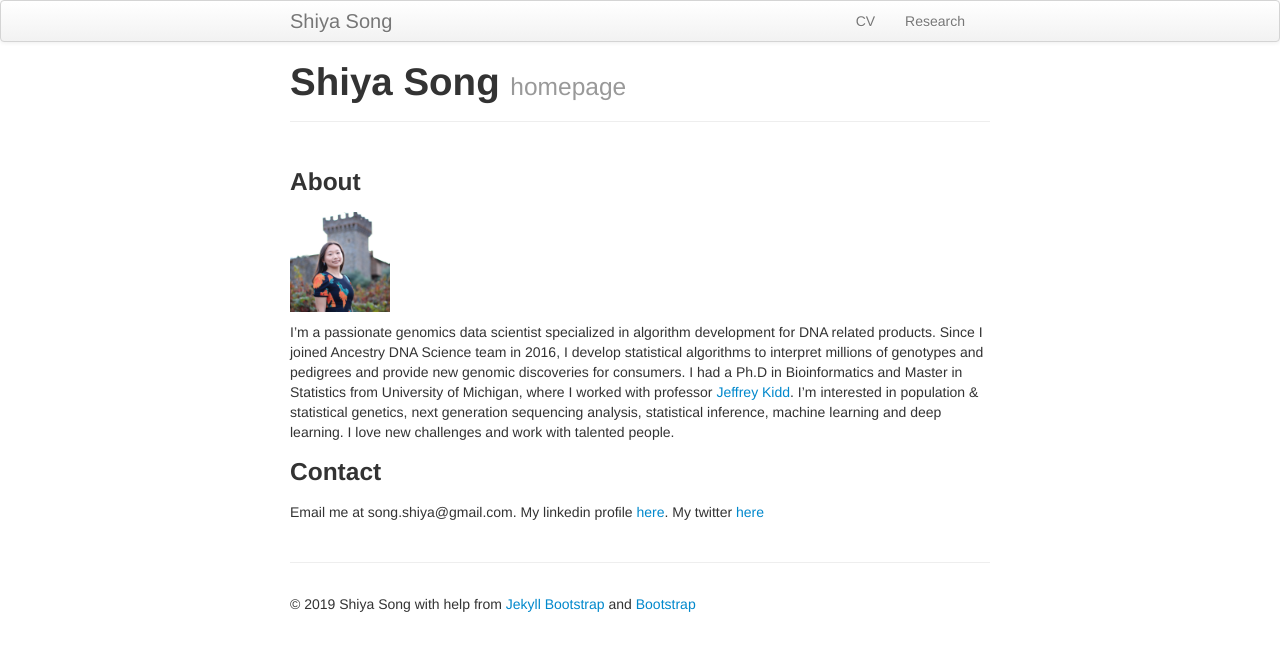
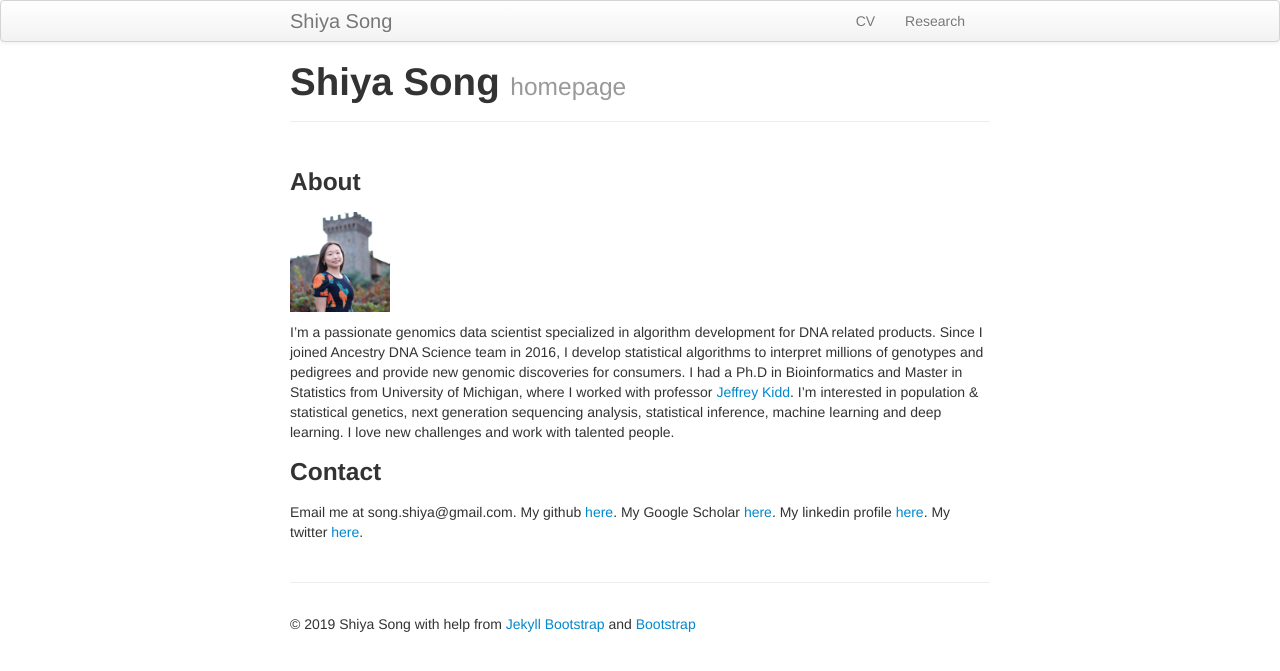
Before and after one commit to songsy/songsy.github.io, a Jekyll site: the page built from index.md, in a window 1280 px wide. Shown: the top 671 px of the page. Built offline with Jekyll 4.4.1, drawn with Linux system fonts in a browser that asks for light colours.

Commit message:
Update index.md

```diff
--- a/index.md
+++ b/index.md
@@ -11,7 +11,7 @@ tagline: homepage
 I’m a passionate genomics data scientist specialized in algorithm development for DNA related products. Since I joined Ancestry DNA Science team in 2016, I develop statistical algorithms to interpret millions of genotypes and pedigrees and provide new genomic discoveries for consumers. I had a Ph.D in Bioinformatics and Master in Statistics from University of Michigan, where I worked with professor [Jeffrey Kidd](http://genome.med.umich.edu/kidd-lab/). I’m interested in population & statistical genetics, next generation sequencing analysis, statistical inference, machine learning and deep learning. I love new challenges and work with talented people.
 
 ### Contact
-Email me at song.shiya@gmail.com. My linkedin profile [here](https://www.linkedin.com/in/shiya-song-35169643/). My twitter [here](https://twitter.com/ShiyaSong)
+Email me at song.shiya@gmail.com. My github [here](https://github.com/songsy). My Google Scholar [here](https://scholar.google.com/citations?hl=en&user=C5SDwxkAAAAJ&view_op=list_works&sortby=pubdate). My linkedin profile [here](https://www.linkedin.com/in/shiya-song-35169643/). My twitter [here](https://twitter.com/ShiyaSong).
 
 <!---
 ### Posts
```
